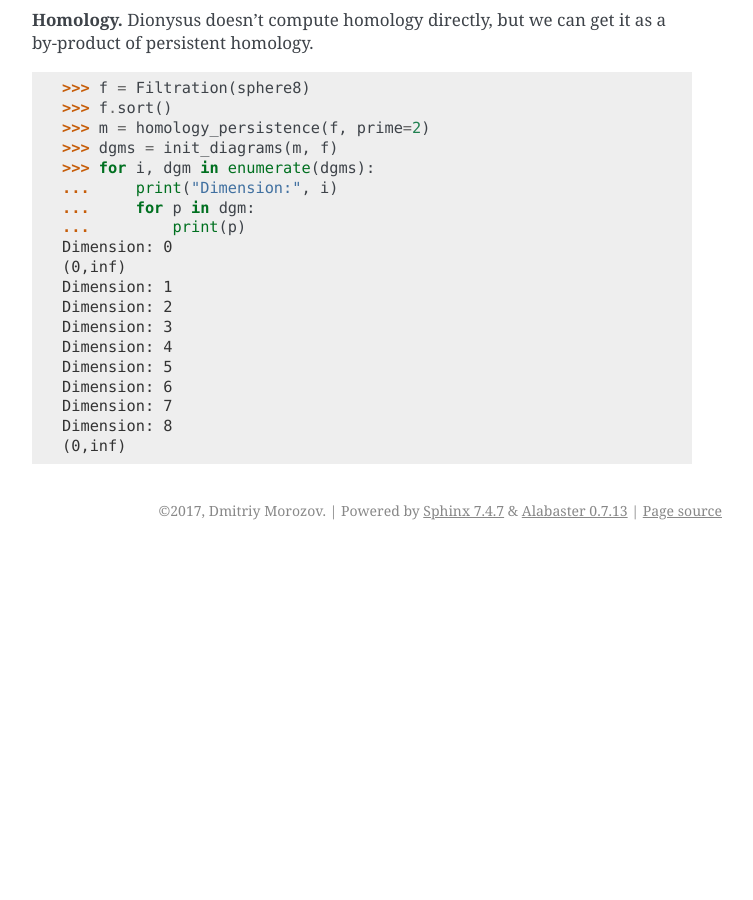
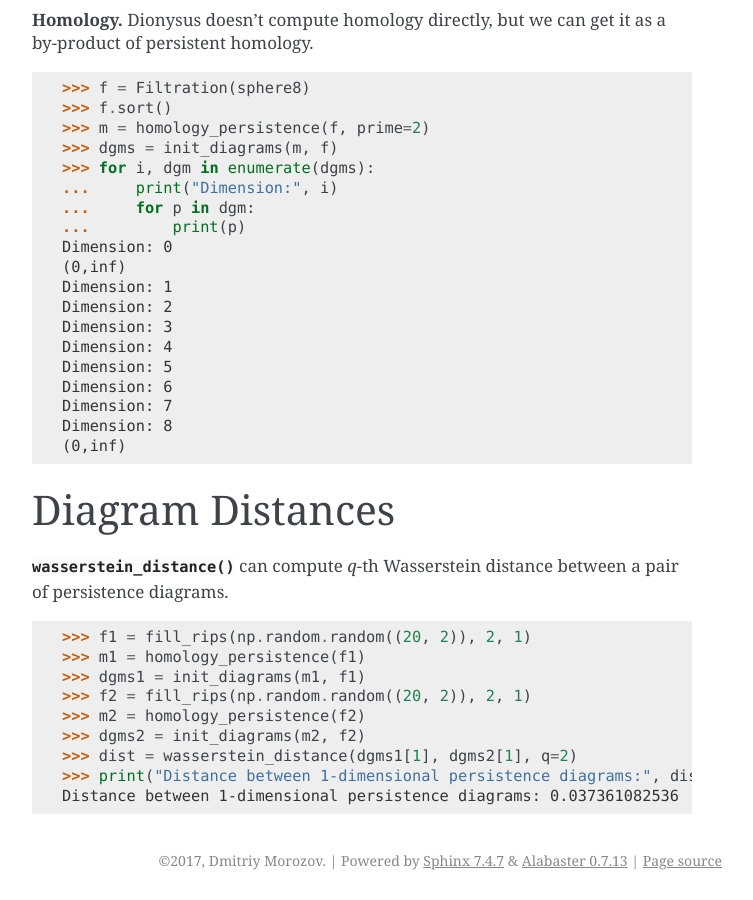
Before and after one commit to mrzv/dionysus, a Sphinx documentation site: the page built from doc/tutorial/basics.rst, in a window 1280 px wide and 900 px high, scrolled down 2686 px. Shown: the whole window, without its empty margins (388-1141 px from the left). Built offline with Sphinx 7.4.7, drawn with Linux system fonts in a browser that asks for light colours; before the commit the page ends 3236 px from its top, so only the background shows below that.

Commit message:
Add rudimentary docs for wasserstein_distance()

```diff
--- a/doc/API.rst
+++ b/doc/API.rst
@@ -40,6 +40,7 @@
 .. autoclass:: dionysus._dionysus.DiagramPoint
     :members:
 
+.. autofunction:: dionysus._dionysus.wasserstein_distance
 
 Matrices
 ~~~~~~~~
--- a/doc/tutorial/basics.rst
+++ b/doc/tutorial/basics.rst
@@ -162,3 +162,26 @@
     Dimension: 7
     Dimension: 8
     (0,inf)
+
+
+Diagram Distances
+-----------------
+
+:func:`~dionysus._dionysus.wasserstein_distance` can compute `q`-th Wasserstein distance between a pair of persistence diagrams.
+
+.. testsetup::
+
+    import numpy as np
+    np.random.seed(0)
+
+.. doctest::
+
+    >>> f1 = fill_rips(np.random.random((20, 2)), 2, 1)
+    >>> m1 = homology_persistence(f1)
+    >>> dgms1 = init_diagrams(m1, f1)
+    >>> f2 = fill_rips(np.random.random((20, 2)), 2, 1)
+    >>> m2 = homology_persistence(f2)
+    >>> dgms2 = init_diagrams(m2, f2)
+    >>> dist = wasserstein_distance(dgms1[1], dgms2[1], q=2)
+    >>> print("Distance between 1-dimensional persistence diagrams:", dist)
+    Distance between 1-dimensional persistence diagrams: 0.037361082536
```
